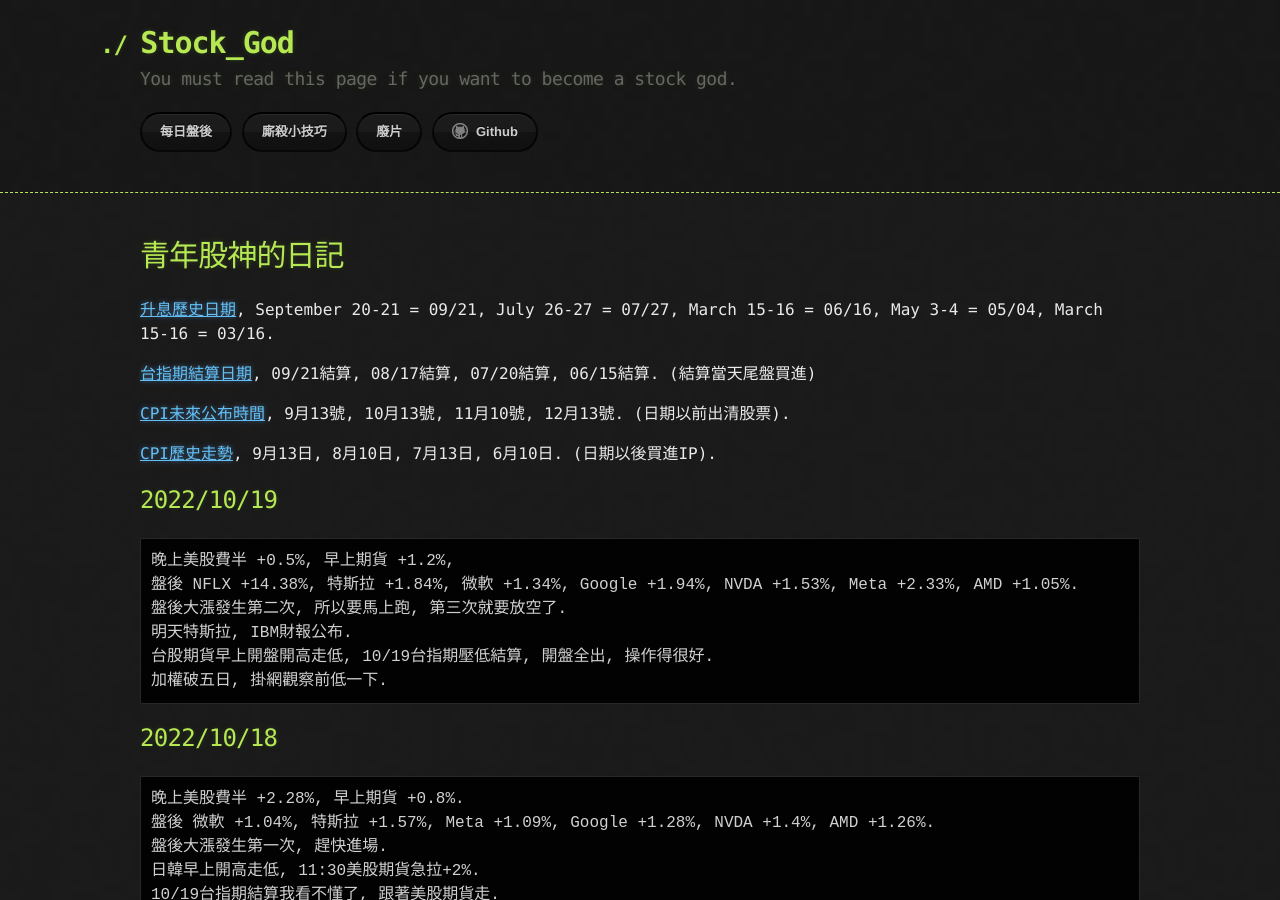
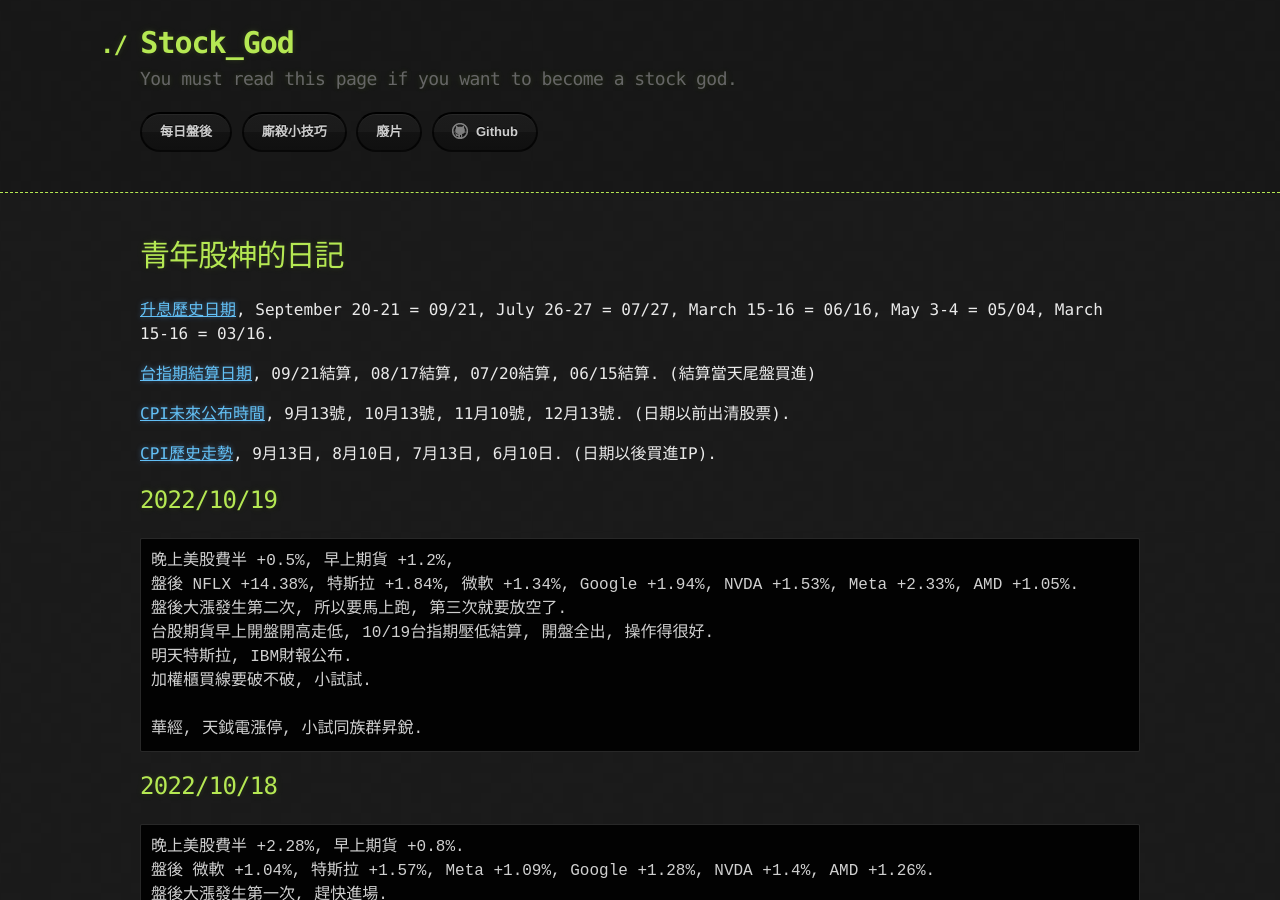
Before and after one commit to lepg5487/Stock_God, a Jekyll site: the page built from index.md, in a window 1280 px wide and 900 px high. Built offline with Jekyll 4.4.1, drawn with Linux system fonts in a browser that asks for light colours; our own code applies the rules of GitHub Pages for plain Markdown files.

Commit message:
Update index.md

````diff
--- a/index.md
+++ b/index.md
@@ -17,9 +17,11 @@
 晚上美股費半 +0.5%, 早上期貨 +1.2%,
 盤後 NFLX +14.38%, 特斯拉 +1.84%, 微軟 +1.34%, Google +1.94%, NVDA +1.53%, Meta +2.33%, AMD +1.05%.
 盤後大漲發生第二次, 所以要馬上跑, 第三次就要放空了.
+台股期貨早上開盤開高走低, 10/19台指期壓低結算, 開盤全出, 操作得很好.
 明天特斯拉, IBM財報公布.
-台股期貨早上開盤開高走低, 10/19台指期壓低結算, 開盤全出, 操作得很好.
-加權破五日, 掛網觀察前低一下.
+加權櫃買線要破不破, 小試試.
+
+華經, 天鉞電漲停, 小試同族群昇銳.
 ```
 
 ## 2022/10/18
````
